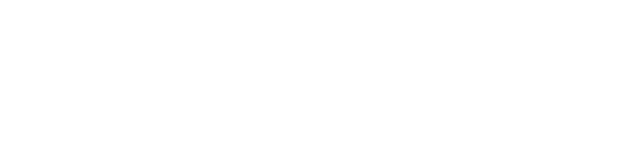
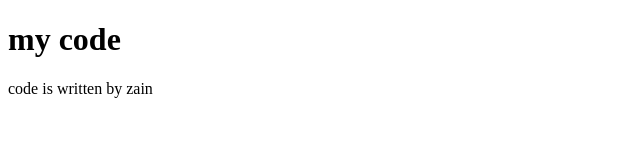
Before and after one commit to zain2180/Mycode, a plain HTML site: page project/index.html in a window 1280 px wide. Shown: the whole page, without its empty margins (0-640 px from the left). Drawn offline with Linux system fonts and the light colour scheme.

Commit message:
Add new heading & create database

```diff
--- a/project/index.html
+++ b/project/index.html
@@ -6,6 +6,7 @@
     <title>Document</title>
 </head>
 <body>
-
+    <h1>my code</h1>
+    <p>code is written by zain</p>
 </body>
 </html>
```
Also changed, not shown: 1 other file.
